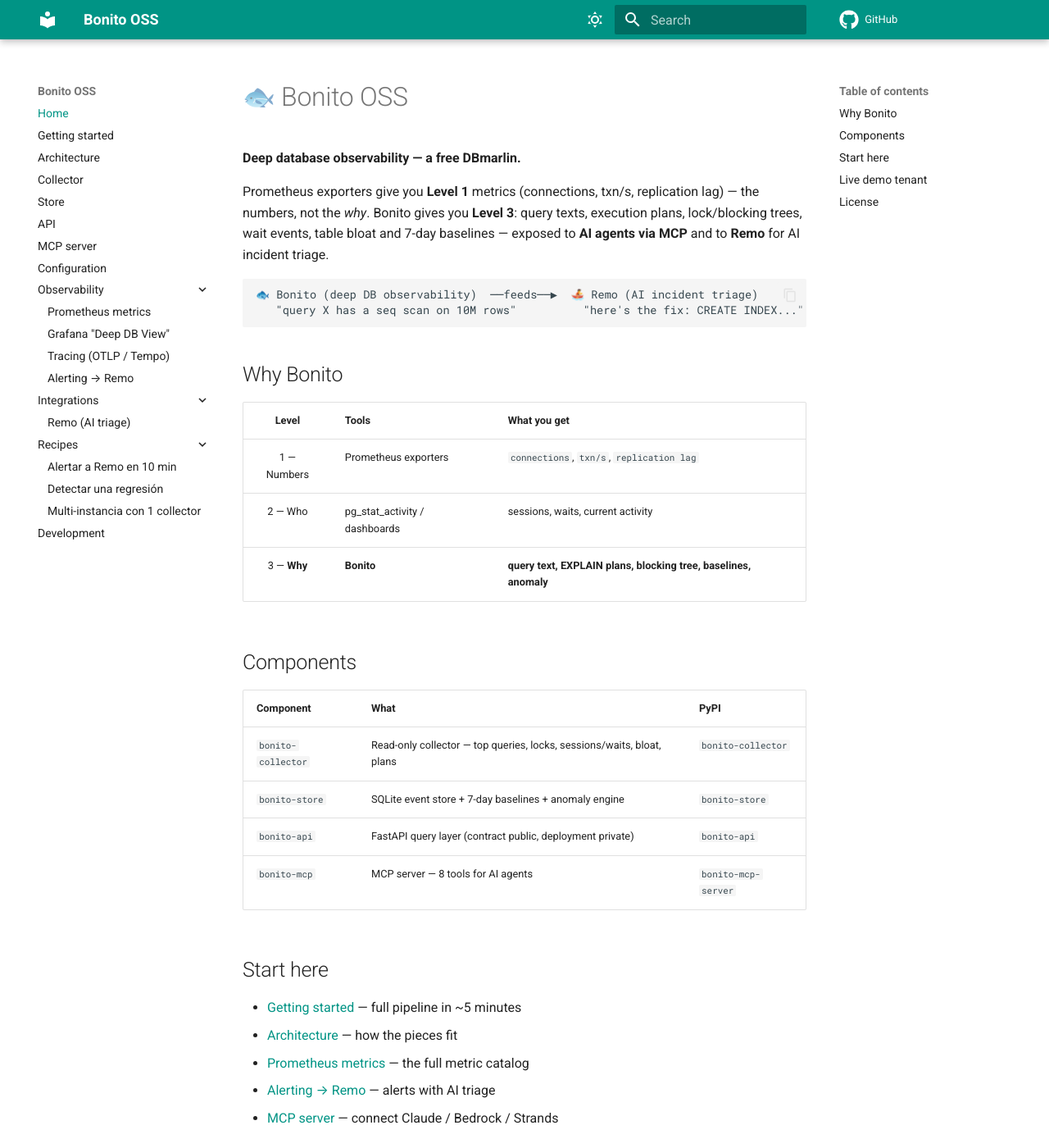
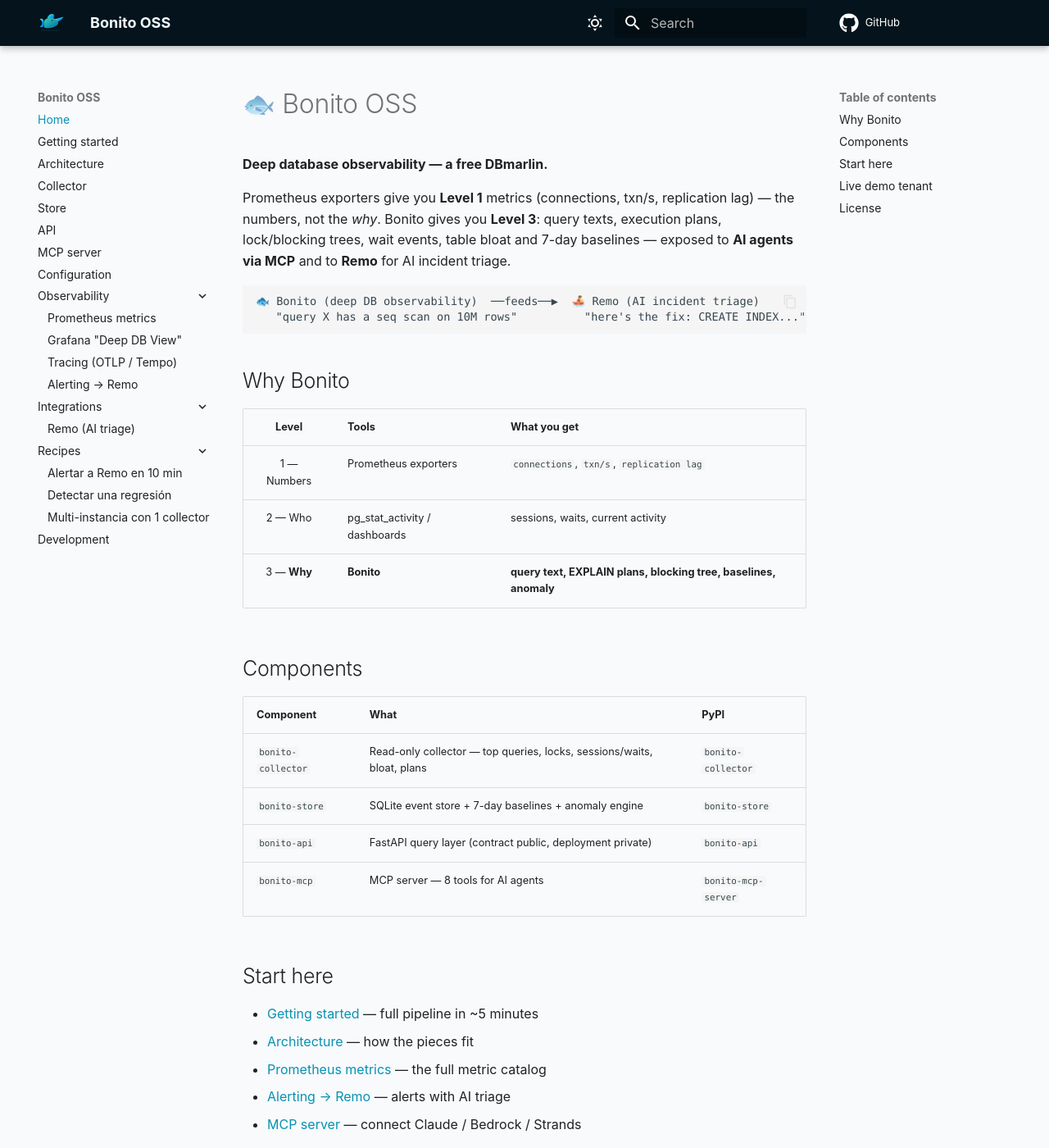
Before and after one commit to breakingthecloud/bonito, an MkDocs documentation site: the page built from docs/index.md, in a window 1280 px wide and 1400 px high. Shown: the whole window at 82% size. Built offline with MkDocs 1.6.1 and Material for MkDocs 9.7.7, drawn with Linux system fonts in a browser that asks for light colours; comment, search, counter and statistics services are not loaded.

Commit message:
docs(bon-017): match bonito.sofe.dev brand on /docs — marlin logo + favicon + cyan on dark (#0a0e17/#061a26)
- theme.logo/favicon: assets/logo.svg + favicon.svg (bonito.svg from bonito-landing)
- palette primary/accent cyan, font: false (system stack like landing)
- stylesheets/extra.css: override md bg #0a0e17, header #04131c, tabs #061a26, links cyan #22d3ee
Verified: logo.svg/favicon.svg/extra.css 200 on bonito.sofe.dev/docs

```diff
--- /dev/null
+++ b/docs/stylesheets/extra.css
@@ -0,0 +1,66 @@
+/* Bonito brand overrides — match bonito.sofe.dev landing visual identity */
+
+:root {
+  --md-primary-fg-color: #22d3ee;          /* cyan accent */
+  --md-primary-fg-color--light: #67e8f9;
+  --md-primary-fg-color--dark: #0ea5e9;
+  --md-accent-fg-color: #22d3ee;
+  --md-typeset-a-color: #22d3ee;
+}
+
+[data-md-color-scheme="slate"] {
+  --md-default-bg-color: #0a0e17;          /* landing page bg */
+  --md-default-fg-color: rgba(255, 255, 255, 0.92);
+  --md-default-fg-color--light: rgba(255, 255, 255, 0.72);
+  --md-default-fg-color--lighter: rgba(255, 255, 255, 0.5);
+  --md-code-bg-color: #061a26;             /* landing card bg */
+  --md-code-fg-color: #a5f3fc;
+}
+
+[data-md-color-scheme="default"] {
+  --md-default-bg-color: #f8fafc;
+  --md-primary-fg-color: #0891b2;
+  --md-typeset-a-color: #0891b2;
+}
+
+/* Header */
+.md-header {
+  background-color: #04131c;
+}
+[data-md-color-scheme="slate"] .md-header {
+  background-color: #04131c;
+}
+
+/* Top progress / tabs */
+.md-tabs {
+  background-color: #061a26;
+}
+[data-md-color-scheme="slate"] .md-tabs {
+  background-color: #061a26;
+}
+
+/* Code blocks tint */
+[data-md-color-scheme="slate"] .highlight,
+[data-md-color-scheme="slate"] code {
+  --md-code-bg-color: #061a26;
+}
+
+/* Header title in cyan-ish white, monospace-ish like landing brand */
+.md-header__title {
+  color: #ecfeff;
+  font-weight: 600;
+}
+
+/* Logo size in header */
+.md-header__button.md-logo img,
+.md-header__button.md-logo svg {
+  width: 1.6rem;
+  height: 1.6rem;
+}
+
+/* Scrollbar faint cyan on dark */
+@media (prefers-color-scheme: dark) {
+  * {
+    scrollbar-color: #22d3ee66 #0a0e17;
+  }
+}
--- a/mkdocs.yml
+++ b/mkdocs.yml
@@ -29,17 +29,20 @@
 theme:
   name: material
   custom_dir: overrides
+  logo: assets/logo.svg
+  favicon: assets/favicon.svg
+  font: false
   palette:
     - media: "(prefers-color-scheme: dark)"
       scheme: slate
-      primary: teal
+      primary: cyan
       accent: cyan
       toggle:
         icon: material/weather-night
         name: Switch to light mode
     - media: "(prefers-color-scheme: light)"
       scheme: default
-      primary: teal
+      primary: cyan
       accent: cyan
       toggle:
         icon: material/weather-sunny
@@ -54,6 +57,9 @@
     - search.highlight
     - search.share
     - content.code.copy
+
+extra_css:
+  - stylesheets/extra.css
 
 plugins:
   - search
```
Also changed, not shown: docs/assets/favicon.svg (added), docs/assets/logo.svg (added).
